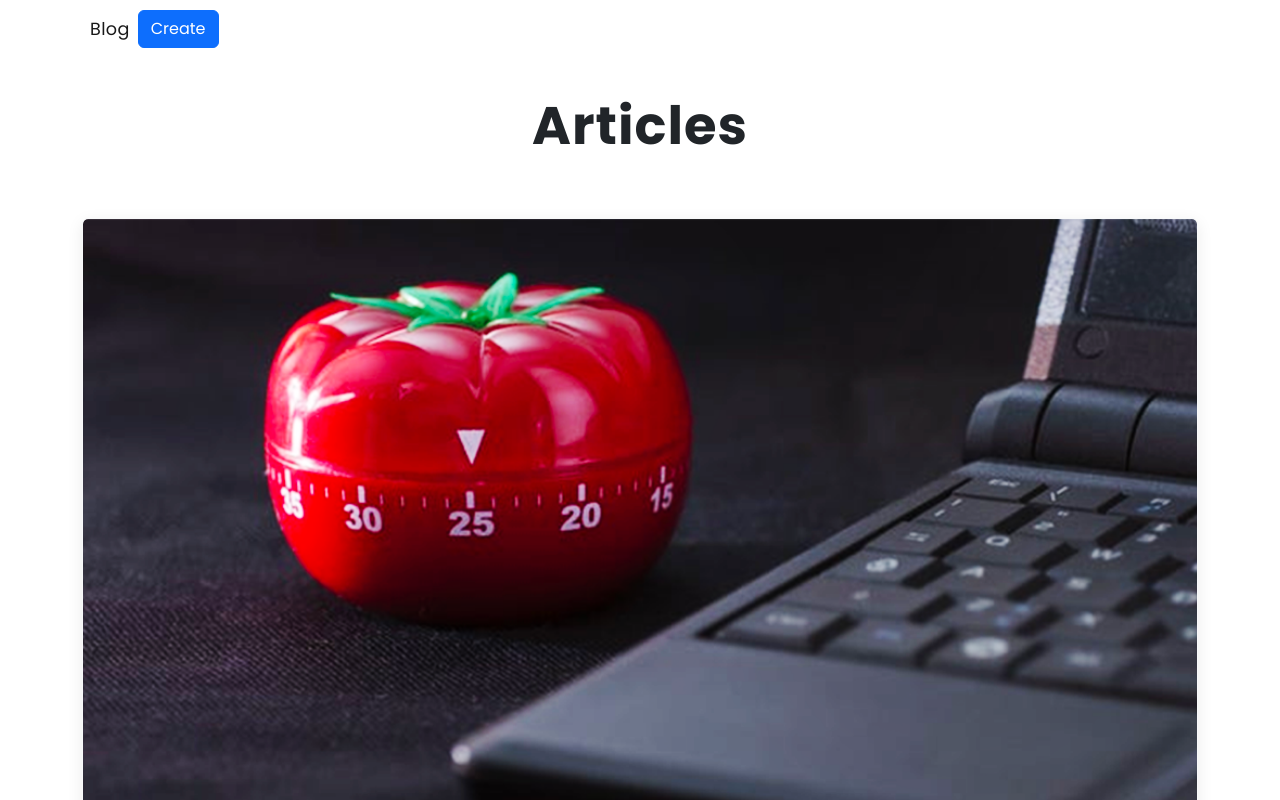
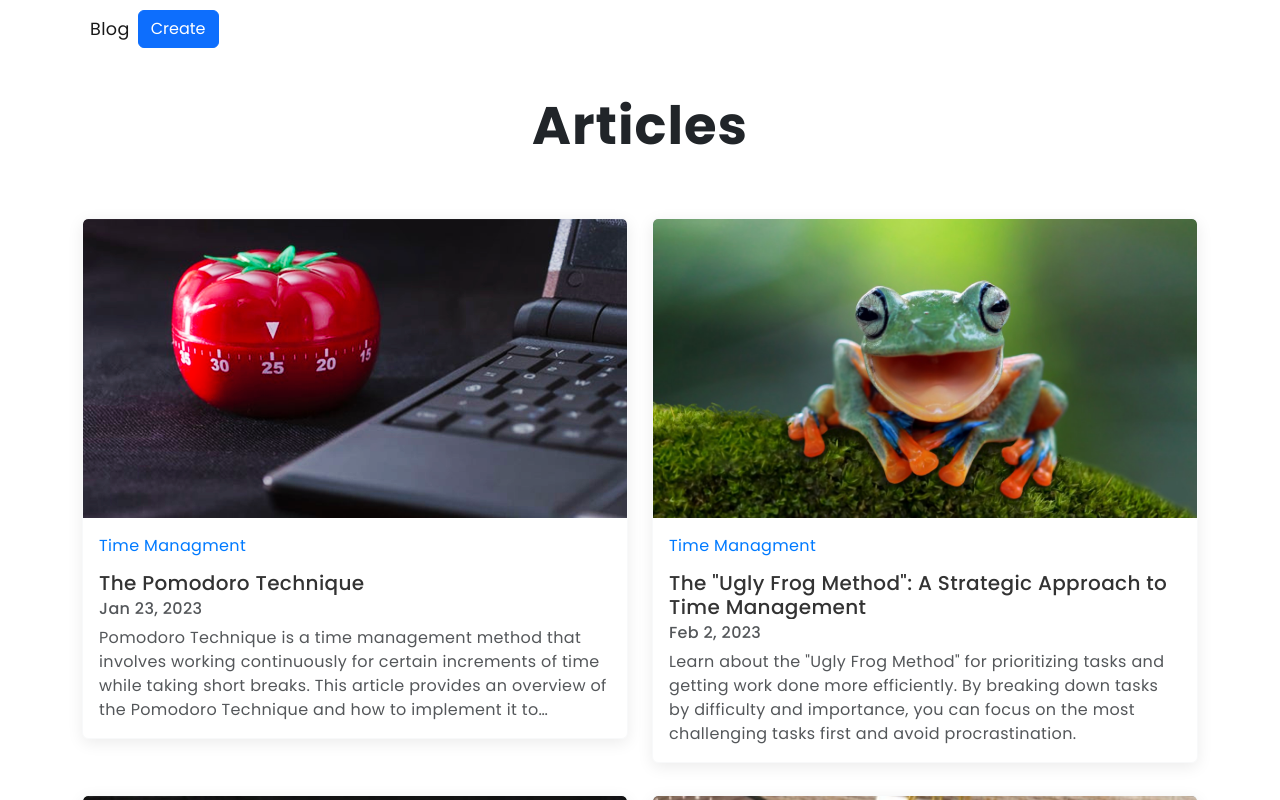
Before and after one commit to edelvarden/blog-app, a React (Vite) app: page / in a window 1280 px wide. Shown: the top 800 px of the page. Built offline with nearby package versions, Linux system fonts and the light colour scheme.

Commit message:
fix card list

```diff
--- a/src/components/BlogList/index.jsx
+++ b/src/components/BlogList/index.jsx
@@ -1,6 +1,6 @@
-import { useState, useEffect, useRef } from "react";
 import BlogCard from "components/BlogCard";
-import { Container, CardGroup } from 'react-bootstrap';
+import { useEffect, useRef, useState } from "react";
+import { Container, Row } from 'react-bootstrap';
 import "./styles.scss";
 
 const POSTS_PER_PAGE = 6;
@@ -55,10 +55,10 @@ const BlogList = ({ articles }) => {
 
   return (
     <Container>
-      <CardGroup className="list">
+      <Row xs={1} md={2} className="list g-4">
         {renderArticles}
         <div id="end-of-page" />
-      </CardGroup>
+      </Row>
     </Container>
   );
 };
```
